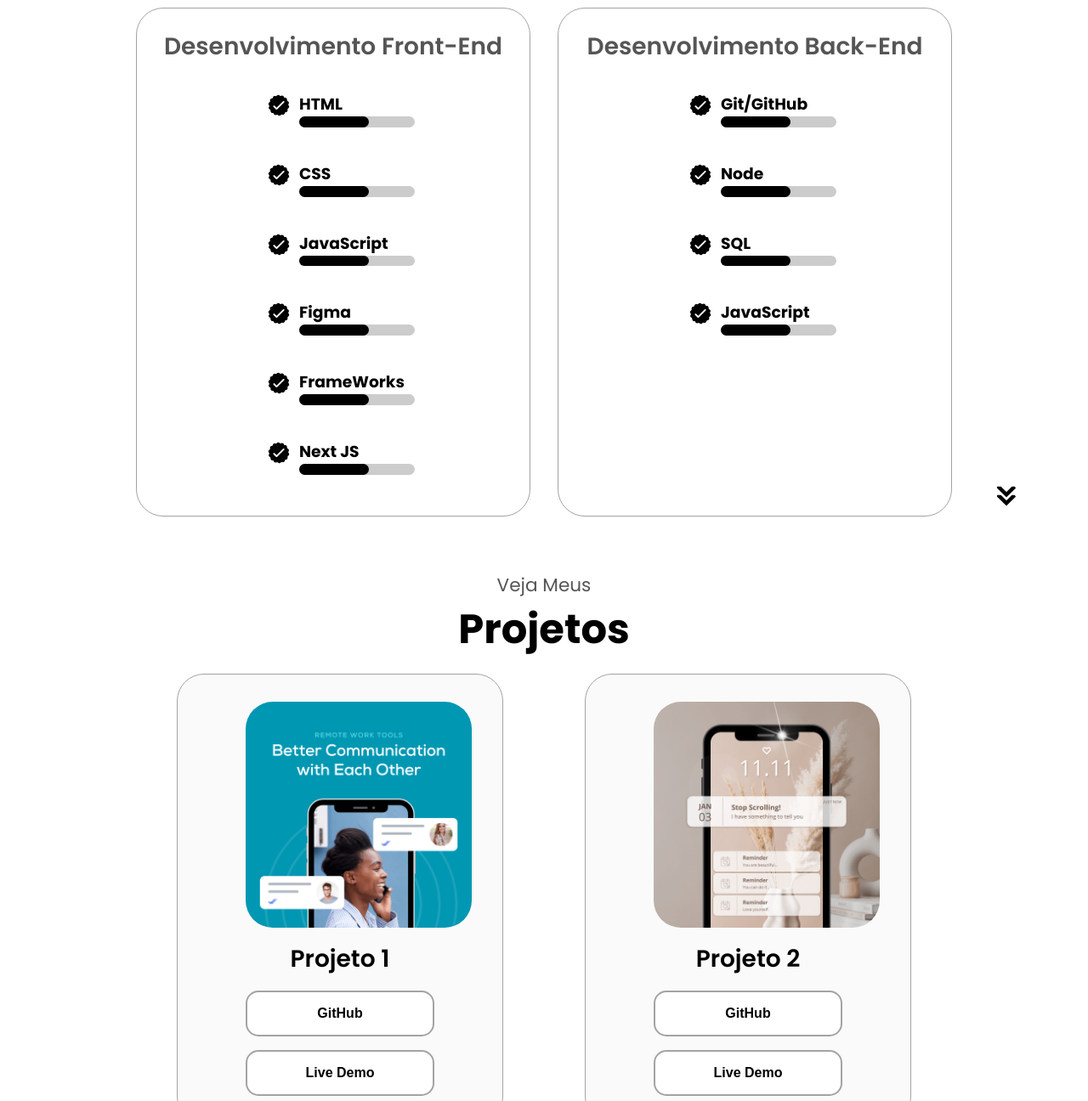
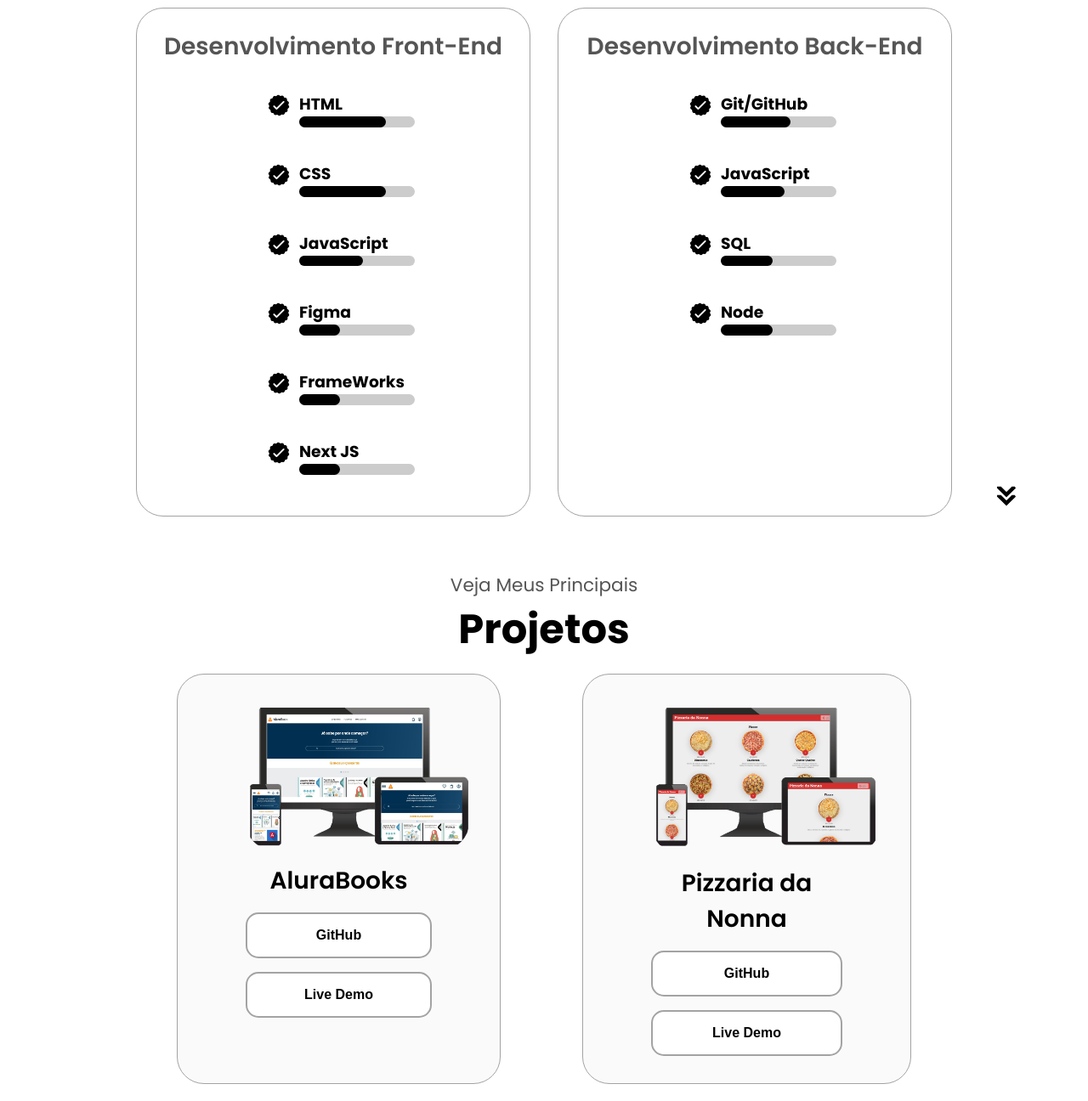
Before and after one commit to lucasricbarbosa/portfolio-07-2023, a plain HTML site: page index.html in a window 1280 px wide. Shown: the part 1800-3096 px from the top of the page at 85% size. Drawn offline with Linux system fonts and the light colour scheme.

Commit message:
almost finished

```diff
--- a/index.html
+++ b/index.html
@@ -12,6 +12,7 @@
         rel="stylesheet">
     <link rel="stylesheet" href="style.css">
     <link rel="stylesheet" href="./media-queries.css">
+    <link rel="icon" href="./assets/user.png">
 </head>
 
 <body>
@@ -86,10 +87,10 @@
                     </div>
                 </div>
                 <div class="text-container">
-                    <p>Lorem ipsum dolor sit amet, consectetur adipisicing elit. Maxime dolor molestias nemo neque optio
-                        praesentium iste ut. Atque, aliquam pariatur eum earum provident minus. Cumque voluptatum
-                        ducimus soluta quidem officia velit nihil sapiente beatae incidunt culpa iusto at molestiae
-                        eveniet vitae saepe enim harum, eaque aliquam facilis tempora dolorum quisquam?</p>
+                    <p>Sou apaixonado por tecnologia e estou sempre disposto a aprender e me aprimorar para desenvolver soluções cada vez mais inovadoras.
+                        <br><br>
+                        Ser um desenvolvedor front-end apaixonado vai além de um simples trabalho, é uma forma de expressão que transforma conceitos abstratos em experiências visuais incríveis. Cada linha de código que escrevo é uma oportunidade para criar algo único e impactante, dando vida às minhas ideias.
+                    </p>
                 </div>
             </div>
             <div class="section__pic-container">
@@ -113,7 +114,7 @@
                             <div>
                                 <h3>HTML</h3>
                                 <div class="progress-bar">
-                                    <div></div>
+                                    <div class="progress-bar-html"></div>
                                 </div>
                             </div>
                         </article>
@@ -122,7 +123,7 @@
                             <div>
                                 <h3>CSS</h3>
                                 <div class="progress-bar">
-                                    <div></div>
+                                    <div class="progress-bar-css"></div>
                                 </div>
                             </div>
                         </article>
@@ -131,7 +132,7 @@
                             <div>
                                 <h3>JavaScript</h3>
                                 <div class="progress-bar">
-                                    <div></div>
+                                    <div class="progress-bar-javascript"></div>
                                 </div>
                             </div>
                         </article>
@@ -140,7 +141,7 @@
                             <div>
                                 <h3>Figma</h3>
                                 <div class="progress-bar">
-                                    <div></div>
+                                    <div class="progress-bar-figma"></div>
                                 </div>
                             </div>
                         </article>
@@ -149,7 +150,7 @@
                             <div>
                                 <h3>FrameWorks</h3>
                                 <div class="progress-bar">
-                                    <div></div>
+                                    <div class="progress-bar-frameworks"></div>
                                 </div>
                             </div>
                         </article>
@@ -158,7 +159,7 @@
                             <div>
                                 <h3>Next JS</h3>
                                 <div class="progress-bar">
-                                    <div></div>
+                                    <div class="progress-bar-next"></div>
                                 </div>
                             </div>
                         </article>
@@ -173,7 +174,25 @@
                             <div>
                                 <h3>Git/GitHub</h3>
                                 <div class="progress-bar">
-                                    <div></div>
+                                    <div class="progress-bar-git"></div>
+                                </div>
+                            </div>
+                        </article>
+                        <article>
+                            <img src="./assets/checkmark.png" alt="Icone de Experiência" class="icon">
+                            <div>
+                                <h3>JavaScript</h3>
+                                <div class="progress-bar">
+                                    <div class="progress-bar-javascript"></div>
+                                </div>
+                            </div>
+                        </article>
+                        <article>
+                            <img src="./assets/checkmark.png" alt="Icone de Experiência" class="icon">
+                            <div>
+                                <h3>SQL</h3>
+                                <div class="progress-bar">
+                                    <div class="progress-bar-sql"></div>
                                 </div>
                             </div>
                         </article>
@@ -182,25 +201,7 @@
                             <div>
                                 <h3>Node</h3>
                                 <div class="progress-bar">
-                                    <div></div>
-                                </div>
-                            </div>
-                        </article>
-                        <article>
-                            <img src="./assets/checkmark.png" alt="Icone de Experiência" class="icon">
-                            <div>
-                                <h3>SQL</h3>
-                                <div class="progress-bar">
-                                    <div></div>
-                                </div>
-                            </div>
-                        </article>
-                        <article>
-                            <img src="./assets/checkmark.png" alt="Icone de Experiência" class="icon">
-                            <div>
-                                <h3>JavaScript</h3>
-                                <div class="progress-bar">
-                                    <div></div>
+                                    <div class="progress-bar-node"></div>
                                 </div>
                             </div>
                         </article>
@@ -213,70 +214,70 @@
     </section>
 
     <section id="projects">
-        <p class="section__text__p1">Veja Meus</p>
+        <p class="section__text__p1">Veja Meus Principais</p>
         <h2 class="title">Projetos</h2>
         <div class="experience-details-container">
             <div class="grid-container">
                 <div class="details-container color-container">
                     <div class="article-container-projects">
-                        <img src="./assets/project-1.png" alt="projeto 1" class="project-img">
+                        <img src="./assets/1689560299551.png" alt="projeto 1" class="project-img">
                     </div>
-                    <h2 class="experience-subtitle project-title">Projeto 1</h2>
+                    <h2 class="experience-subtitle project-title">AluraBooks</h2>
+                    <div class="btn-container">
+                        <button class="btn button-27 project-btn"
+                            onclick="window.open('https://github.com/lucasricbarbosa/Alurabooks', '_blank')">
+                            GitHub
+                        </button>
+                        <button class="btn button-27 project-btn"
+                            onclick="window.open('https://alurabooks-flax-seven.vercel.app/', '_blank')">
+                            Live Demo
+                        </button>
+                    </div>
+                </div>
+                <div class="details-container color-container">
+                    <div class="article-container-projects">
+                        <img src="./assets/transparent-project1.png" alt="projeto 2" class="project-img">
+                    </div>
+                    <h2 class="experience-subtitle project-title">Pizzaria da Nonna</h2>
+                    <div class="btn-container">
+                        <button class="btn button-27 project-btn"
+                            onclick="window.open('https://github.com/lucasricbarbosa/pizzaria-da-nonna02', '_blank')">
+                            GitHub
+                        </button>
+                        <button class="btn button-27 project-btn"
+                            onclick="window.open('https://pizzaria-da-nonna02.vercel.app/', '_blank')">
+                            Live Demo
+                        </button>
+                    </div>
+                </div>
+                <div class="details-container color-container">
+                    <div class="article-container-projects">
+                        <img src="./assets/transparent-project2.png" alt="projeto 3" class="project-img">
+                    </div>
+                    <h2 class="experience-subtitle project-title">AluraPlus</h2>
+                    <div class="btn-container">
+                        <button class="btn button-27 project-btn"
+                            onclick="window.open('https://github.com/lucasricbarbosa/projetoaluraplus', '_blank')">
+                            GitHub
+                        </button>
+                        <button class="btn button-27 project-btn"
+                            onclick="window.open('https://projetoaluraplus-khaki.vercel.app/', '_blank')">
+                            Live Demo
+                        </button>
+                    </div>
+                </div>
+                <div class="details-container color-container">
+                    <div class="article-container-projects">
+                        <img src="./assets/1689555337338.png" alt="projeto 4" class="project-img">
+                    </div>
+                    <h2 class="experience-subtitle project-title">CenterCarros</h2>
                     <div class="btn-container">
                         <button class="btn button-27 project-btn"
                             onclick="window.open('https://github.com/lucasricbarbosa/Car-Rent', '_blank')">
                             GitHub
                         </button>
                         <button class="btn button-27 project-btn"
-                            onclick="window.open('https://github.com/lucasricbarbosa/Car-Rent', '_blank')">
-                            Live Demo
-                        </button>
-                    </div>
-                </div>
-                <div class="details-container color-container">
-                    <div class="article-container-projects">
-                        <img src="./assets/project-2.png" alt="projeto 2" class="project-img">
-                    </div>
-                    <h2 class="experience-subtitle project-title">Projeto 2</h2>
-                    <div class="btn-container">
-                        <button class="btn button-27 project-btn"
-                            onclick="window.open('https://github.com/lucasricbarbosa/Car-Rent', '_blank')">
-                            GitHub
-                        </button>
-                        <button class="btn button-27 project-btn"
-                            onclick="window.open('https://github.com/lucasricbarbosa/Car-Rent', '_blank')">
-                            Live Demo
-                        </button>
-                    </div>
-                </div>
-                <div class="details-container color-container">
-                    <div class="article-container-projects">
-                        <img src="./assets/project-3.png" alt="projeto 3" class="project-img">
-                    </div>
-                    <h2 class="experience-subtitle project-title">Projeto 3</h2>
-                    <div class="btn-container">
-                        <button class="btn button-27 project-btn"
-                            onclick="window.open('https://github.com/lucasricbarbosa/Car-Rent', '_blank')">
-                            GitHub
-                        </button>
-                        <button class="btn button-27 project-btn"
-                            onclick="window.open('https://github.com/lucasricbarbosa/Car-Rent', '_blank')">
-                            Live Demo
-                        </button>
-                    </div>
-                </div>
-                <div class="details-container color-container">
-                    <div class="article-container-projects">
-                        <img src="./assets/project-1.png" alt="projeto 4" class="project-img">
-                    </div>
-                    <h2 class="experience-subtitle project-title">Projeto 4</h2>
-                    <div class="btn-container">
-                        <button class="btn button-27 project-btn"
-                            onclick="window.open('https://github.com/lucasricbarbosa/Car-Rent', '_blank')">
-                            GitHub
-                        </button>
-                        <button class="btn button-27 project-btn"
-                            onclick="window.open('https://github.com/lucasricbarbosa/Car-Rent', '_blank')">
+                            onclick="window.open('https://car-rent-ivory.vercel.app/', '_blank')">
                             Live Demo
                         </button>
                     </div>
--- a/media-queries.css
+++ b/media-queries.css
@@ -82,6 +82,10 @@
     .button-56 {
         padding: 2rem;
     }
+
+    #contact {
+        margin-top: 1rem;
+    }
 }
 
 @media (max-width: 600px) {
--- a/style.css
+++ b/style.css
@@ -395,9 +395,28 @@ article .icon {
 
 .progress-bar div {
   height: 100%;
-  width: 60%;
   background-color: #000;
   border-radius: 10px;
+}
+
+.progress-bar-html, .progress-bar-css {
+    width: 75%;
+}
+
+.progress-bar-javascript {
+    width: 55%;
+}
+
+.progress-bar-figma, .progress-bar-frameworks, .progress-bar-next {
+    width: 35%;
+}
+
+.progress-bar-git {
+    width: 60%;
+}
+
+.progress-bar-node, .progress-bar-sql {
+    width:45%;
 }
 
 .button-27 {
@@ -480,7 +499,7 @@ article .icon {
 }
 
 #contact {
-  margin-top: 55%;
+  margin-top: 45%;
   display: flex;
   justify-content: center;
   flex-direction: column;
```
Also changed, not shown: assets/1689555337338.png (added), assets/1689560299551.png (added), assets/pngwing.com (4).png (added), assets/transparent-celll.png (added), assets/transparent-noteb.png (added), assets/transparent-project1.png (added), assets/transparent-project2.png (added), assets/trasnapaaarent.png.jpg (added), assets/user.png (added).
